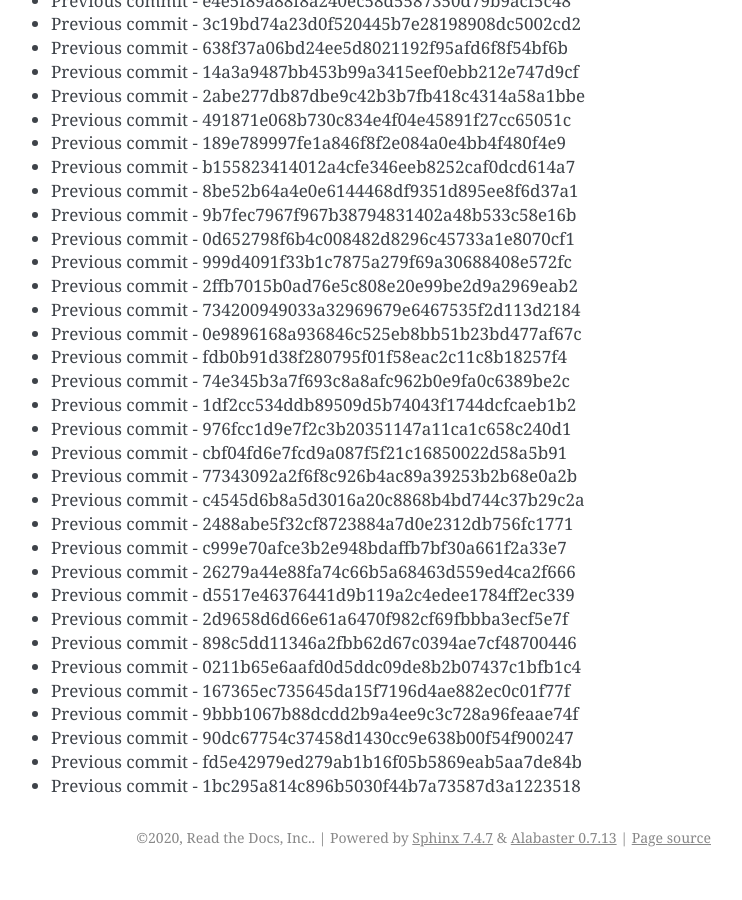
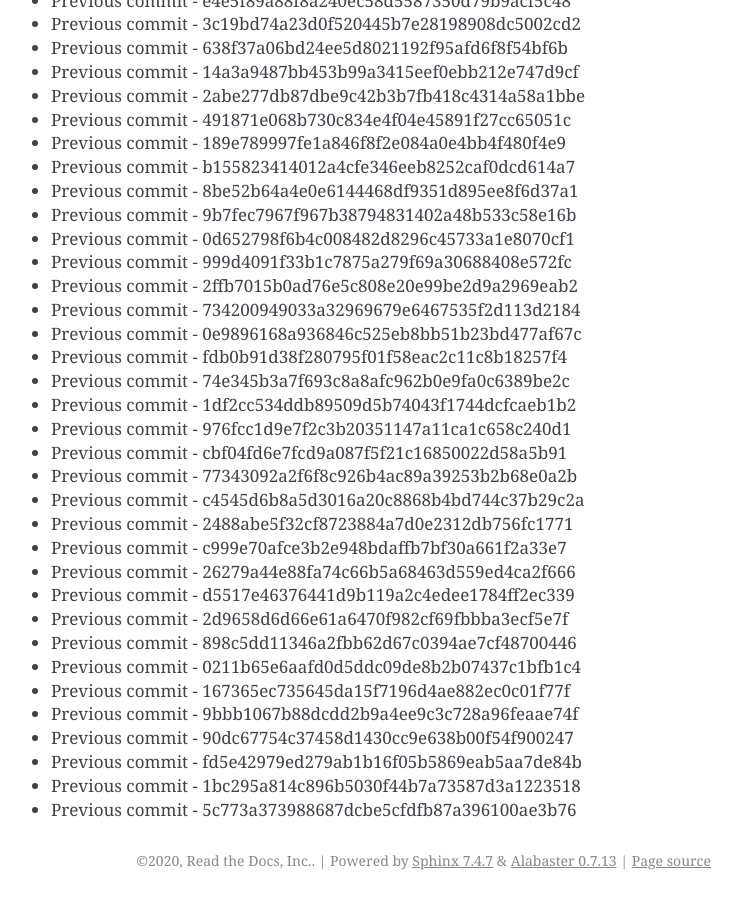
Before and after one commit to readthedocs/rtd-git-stresstest, a Sphinx documentation site: the page built from docs/updates.rst, in a window 1280 px wide and 900 px high, scrolled down 28069 px. Shown: the whole window, without its empty margins (399-1141 px from the left). Built offline with Sphinx 7.4.7, drawn with Linux system fonts in a browser that asks for light colours; before the commit the page ends 28946 px from its top, so only the background shows below that.

Commit message:
Generating commit from previous: 5c773a373988687dcbe5cfdfb87a396100ae3b76

```diff
--- a/docs/updates.rst
+++ b/docs/updates.rst
@@ -1211,3 +1211,4 @@ It can be tested for any performance characteristics.
 * Previous commit - 90dc67754c37458d1430cc9e638b00f54f900247
 * Previous commit - fd5e42979ed279ab1b16f05b5869eab5aa7de84b
 * Previous commit - 1bc295a814c896b5030f44b7a73587d3a1223518
+* Previous commit - 5c773a373988687dcbe5cfdfb87a396100ae3b76
```
